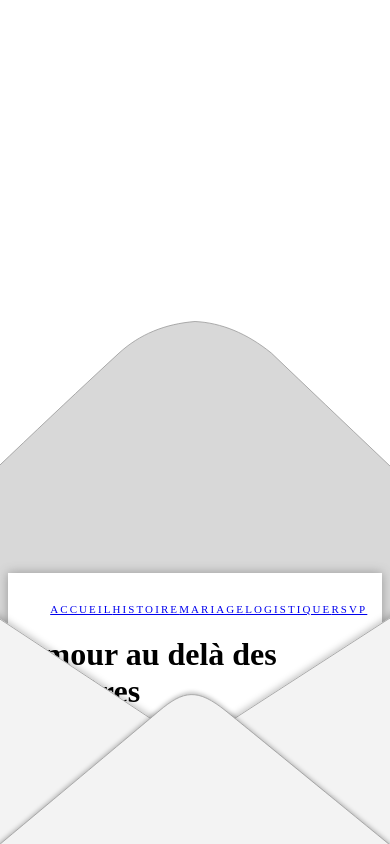
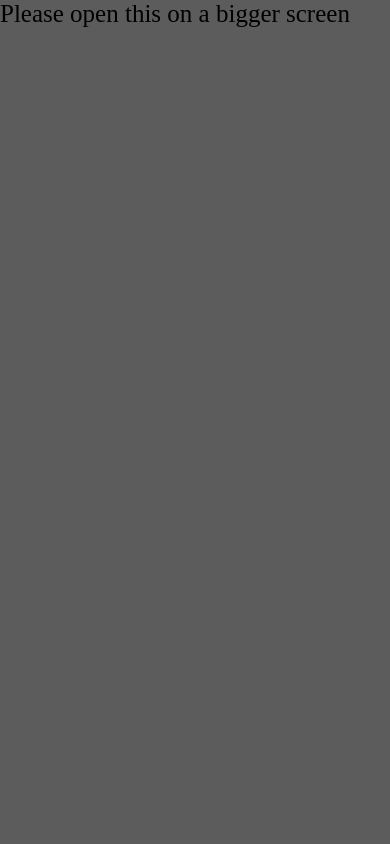
Before and after one commit to randriana/webinvitation, an Angular app: page / in a window 390 px wide. Shown: the top 844 px of the page. Built offline with nearby package versions, Linux system fonts and the light colour scheme.

Commit message:
a lot of changes

```diff
--- a/src/app/app.component.css
+++ b/src/app/app.component.css
@@ -53,3 +53,18 @@
   letter-spacing: 0.25vh;
   /* 2.3px */
   color: #6e6e6e; }
+  .navbar > * {
+    text-decoration: none;
+    color: #6e6e6e; }
+    .navbar > *.active {
+      text-decoration: underline; }
+
+.mobile-blocker {
+  position: fixed;
+  top: 0;
+  left: 0;
+  height: 100%;
+  width: 100%;
+  background: #5c5c5c;
+  z-index: 100;
+  font-size: 25px; }
--- a/src/app/app.component.html
+++ b/src/app/app.component.html
@@ -1,3 +1,6 @@
+<div *ngIf="doBlock" class="mobile-blocker">
+    <span>Please open this on a bigger screen</span>
+</div>
 <div class="pre-whitespace"></div>
     <div class="envelope__container envelope__container--backside">
             <img class="envelope__backside"src="../assets/Envelope_backside.svg" alt="envelope">
@@ -5,11 +8,11 @@
     <div class="scroll-component-container">
         <div class="paper">
             <div class="navbar">
-              <a routerLink="/">ACCUEIL</a>
-              <a routerLink="/history">HISTOIRE</a>
-              <a routerLink="/marriage">MARIAGE</a>
-              <a routerLink="/logistics">LOGISTIQUE</a>
-              <a routerLink="/rsvp">RSVP</a>
+              <a routerLink="/" routerLinkActive="active" [routerLinkActiveOptions]="{exact: true}">ACCUEIL</a>
+              <a routerLink="/history" routerLinkActive="active">HISTOIRE</a>
+              <a routerLink="/marriage" routerLinkActive="active">MARIAGE</a>
+              <a routerLink="/logistics" routerLinkActive="active">LOGISTIQUE</a>
+              <a routerLink="/rsvp" routerLinkActive="active">RSVP</a>
             </div>
             <router-outlet></router-outlet>
         </div>
--- a/src/app/app.component.scss
+++ b/src/app/app.component.scss
@@ -59,4 +59,24 @@ $paper-width: 63vh;
     font-weight: 100;
     letter-spacing: 0.25vh; /* 2.3px */
     color: #6e6e6e;
+
+    > * {
+        text-decoration: none;
+        color: #6e6e6e;
+
+        &.active {
+            text-decoration: underline;
+        }
+    }
 }
+
+.mobile-blocker {
+    position: fixed;
+    top: 0;
+    left: 0;
+    height: 100%;
+    width: 100%;
+    background: rgb(92, 92, 92);
+    z-index: 100;
+    font-size: 25px;
+}
--- a/src/app/app.component.ts
+++ b/src/app/app.component.ts
@@ -1,10 +1,31 @@
-import { Component } from '@angular/core';
+import { Component, OnInit } from '@angular/core';
 
 @Component({
   selector: 'app-root',
   templateUrl: './app.component.html',
   styleUrls: ['./app.component.css']
 })
-export class AppComponent {
-  title = 'app';
+export class AppComponent implements OnInit {
+  doBlock = false;
+  minViewportSize = 650;
+
+  ngOnInit() {
+    let viewportWidth = window.innerWidth;
+
+    if ( viewportWidth < this.minViewportSize ) {
+      this.doBlock = true;
+    }
+
+    this.doRunMobileBlocker();
+  }
+
+  doRunMobileBlocker(): void {
+    window.onresize = () => {
+      if ( window.innerWidth < this.minViewportSize ) {
+        this.doBlock = true;
+      } else {
+        this.doBlock = false;
+      }
+    }
+  }
 }
--- a/src/app/home/home.component.css
+++ b/src/app/home/home.component.css
@@ -0,0 +1,27 @@
+.headline {
+  font-family: cochin;
+  font-weight: 100;
+  font-size: 20px;
+  letter-spacing: 4px;
+  margin-top: 180px;
+  text-align: center;
+  color: #3a3a3a; }
+
+.name {
+  display: block;
+  text-align: center;
+  font-size: 50px;
+  letter-spacing: 10px;
+  font-weight: 100;
+  font-family: "Snell Roundhand";
+  color: #3a3a3a;
+  margin-top: 30px; }
+
+.post-name {
+  display: block;
+  font-family: Cochin;
+  text-align: center;
+  font-size: 30px;
+  letter-spacing: 4px;
+  color: #3a3a3a;
+  font-weight: 100; }
--- a/src/app/home/home.component.html
+++ b/src/app/home/home.component.html
@@ -1,5 +1,3 @@
-<main>
-  <h1 class="headline">l’amour au delà des frontières</h1>
-  <span class="name">Rina & Fitia</span>
-  <span class="post-name">et leurs parents</span>
-</main>
+<h1 class="headline">l’amour au delà des frontières</h1>
+<span class="name">Rina & Fitia</span>
+<span class="post-name">et leurs parents</span>
--- /dev/null
+++ b/src/app/home/home.component.scss
@@ -0,0 +1,30 @@
+.headline {
+    font-family: cochin;
+    font-weight: 100;
+    font-size: 20px;
+    letter-spacing: 4px;
+    margin-top: 180px;
+    text-align: center;
+    color: #3a3a3a;
+}
+
+.name {
+    display: block;
+    text-align: center;
+    font-size: 50px;
+    letter-spacing: 10px;
+    font-weight: 100;
+    font-family: "Snell Roundhand";
+    color: #3a3a3a;
+    margin-top: 30px;
+}
+
+.post-name {
+    display: block;
+    font-family: Cochin;
+    text-align: center;
+    font-size: 30px;
+    letter-spacing: 4px;
+    color: #3a3a3a;
+    font-weight: 100;
+}
--- a/src/app/logistics/logistics.component.html
+++ b/src/app/logistics/logistics.component.html
@@ -1,3 +1 @@
-<p>
-  logistics works!
-</p>
+<div class="full"></div>
```
